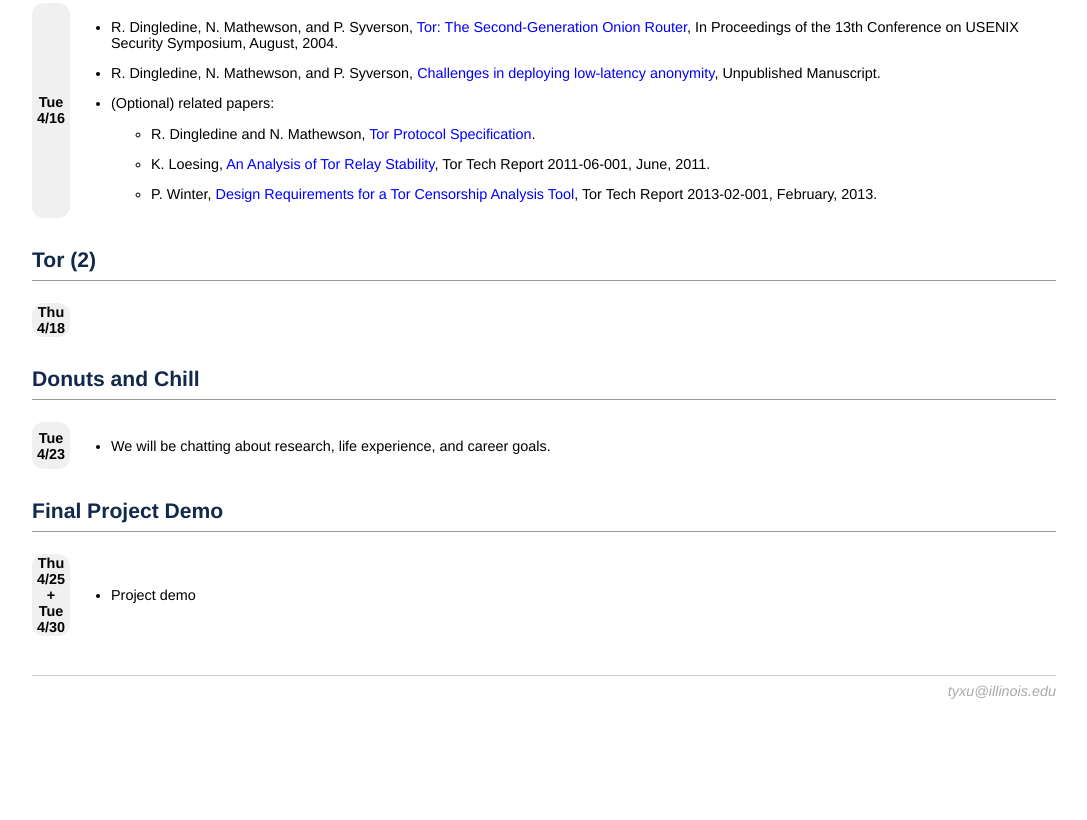
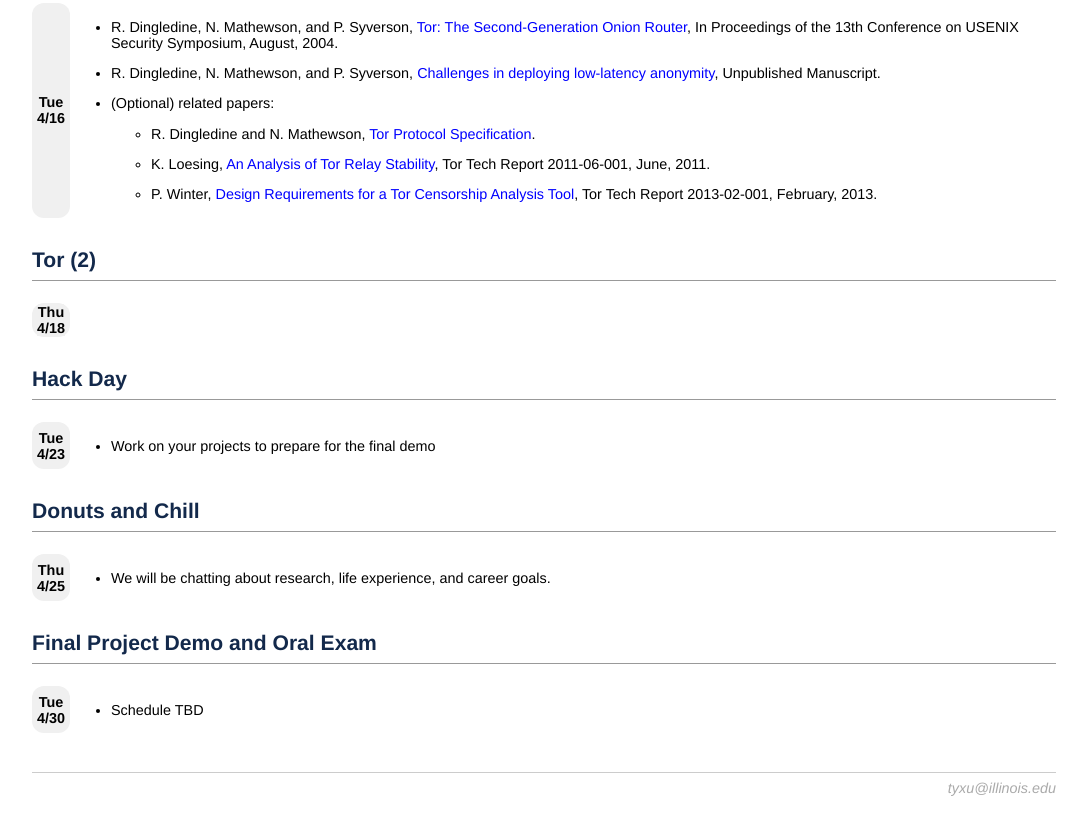
Before and after one commit to cs598txu-uiuc/cs598txu-uiuc.github.io, a plain HTML site: page spring19/readings.html in a window 1280 px wide. Shown: the part 6827-7647 px from the top of the page, without its empty margins (96-1183 px from the left). Before the commit the page ends 7550 px from the top, so only its background shows below. Drawn offline with Linux system fonts and the light colour scheme.

Commit message:
schedule

```diff
--- a/spring19/readings.html
+++ b/spring19/readings.html
@@ -1089,12 +1089,31 @@
             </tbody>
         </table>
 
+        <h2>Hack Day</h2>
+
+        <table>
+            <tbody>
+                <tr>
+                    <td class="date"><a name="14tu">Tue<br>4/23</a></td>
+
+                    <td class="papers">
+                        <ul>
+                            <li>
+                                Work on your projects to prepare for the final demo
+                                <p></p>
+                            </li>
+                        </ul>
+                    </td>
+                </tr>
+            </tbody>
+        </table>
+
         <h2>Donuts and Chill</h2>
 
         <table>
             <tbody>
                 <tr>
-                    <td class="date"><a name="14tu">Tue<br>4/23</a></td>
+                    <td class="date"><a name="14th">Thu<br>4/25</a></td>
 
                     <td class="papers">
                         <ul>
@@ -1108,16 +1127,16 @@
             </tbody>
         </table>
 
-        <h2>Final Project Demo</h2>
+        <h2>Final Project Demo and Oral Exam</h2>
 
         <table>
             <tbody>
                 <tr>
-                    <td class="date"><a name="final">Thu<br>4/25<br>+<br>Tue<br>4/30</a></td>
+                    <td class="date"><a name="15tu">Tue<br>4/30</a></td>
                     <td class="papers">
 
                         <ul>
-                            <li> Project demo </li>
+                            <li> Schedule TBD </li>
                         </ul>
 
                     </td>
```
